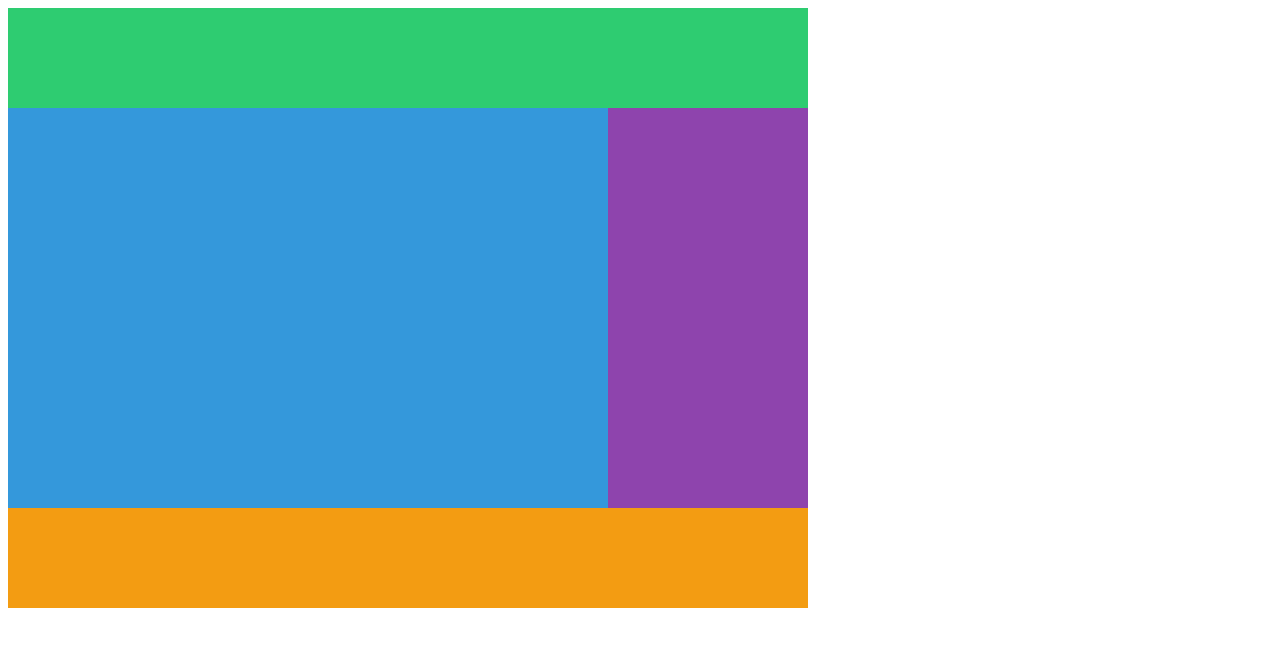
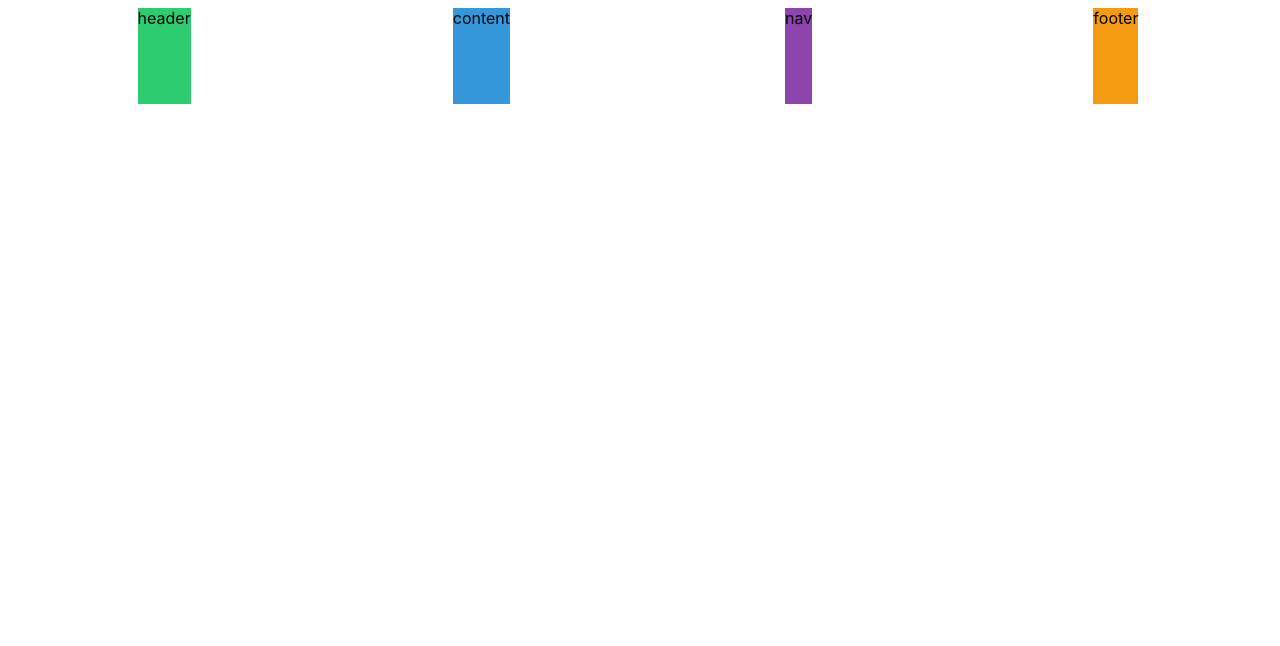
Before and after one commit to Huirsion/css-layout-2021, a plain HTML site: page index.html in a window 1280 px wide. Drawn offline with Linux system fonts and the light colour scheme.

Commit message:
place-items

```diff
--- a/index.html
+++ b/index.html
@@ -9,10 +9,10 @@
   </head>
   <body>
     <div class="grid">
-      <div class="header"></div>
-      <div class="content"></div>
-      <div class="nav"></div>
-      <div class="footer"></div>
+      <div class="header">header</div>
+      <div class="content">content</div>
+      <div class="nav">nav</div>
+      <div class="footer">footer</div>
     </div>
   </body>
 </html>
--- a/styles.css
+++ b/styles.css
@@ -4,32 +4,25 @@ body {
 
 .grid {
     display: grid;
-    grid-template-columns: repeat(4, 200px);
-    grid-template-rows: 100px repeat(2, 200px) 100px;
-    grid-template-areas:
-    "header header header header"
-    "content content content nav"
-    "content content content nav"
-    "footer footer footer footer"
-    ;
+    height: 50vh;
+    gap: 5px;
+    grid-template-columns: repeat(4, 1fr);
+    grid-template-rows: repeat(4, 1fr);
+    place-items: stretch  center;
 }
 
 .header {
     background-color: #2ecc71;
-    grid-area: header;
 }
 
 .content {
     background-color: #3498db;
-    grid-area: content;
 }
 
 .nav {
     background-color: #8e44ad;
-    grid-area: nav;
 }
 
 .footer {
     background-color: #f39c12;
-    grid-area: footer;
 }
```
